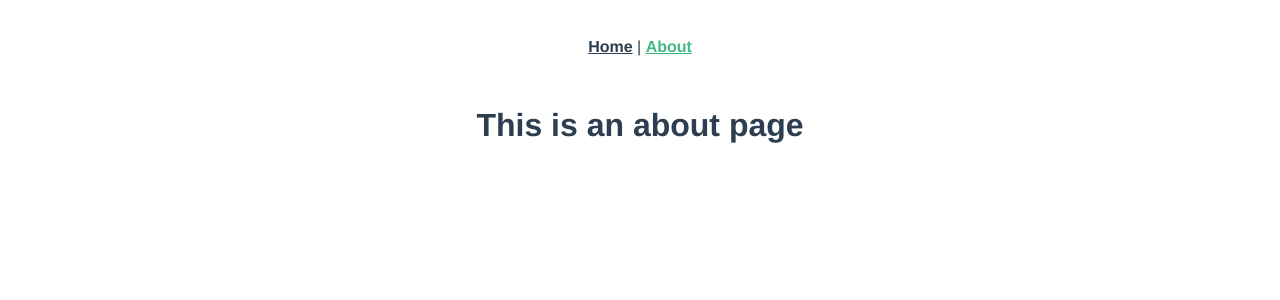
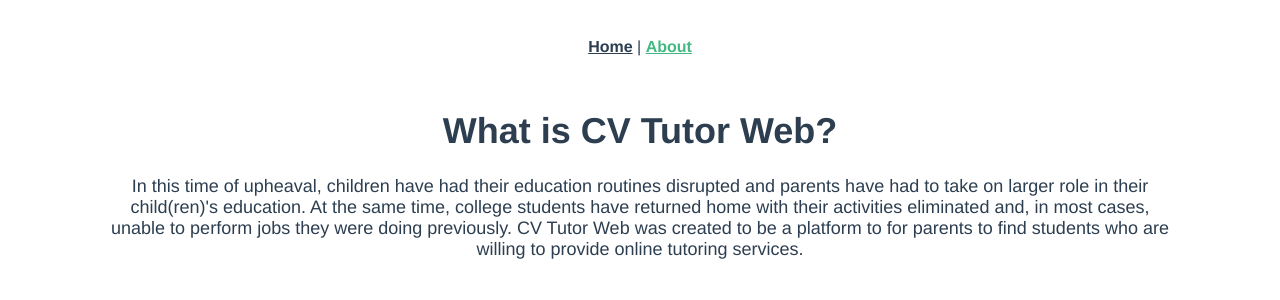
Before and after one commit to michaelgallipo/cv-tutor-vue, a Vue app: page /#/about in a window 1280 px wide. Shown: the top 300 px of the page. Built offline with nearby package versions, Linux system fonts and the light colour scheme.

Commit message:
Initial Commit

```diff
--- a/src/views/About.vue
+++ b/src/views/About.vue
@@ -1,5 +1,21 @@
 <template>
   <div class="about">
-    <h1>This is an about page</h1>
+    <div class="intro">
+      <h1>What is CV Tutor Web?</h1>
+      <p>
+        In this time of upheaval, children have had their education routines disrupted and parents have had to take on
+        larger role in their child(ren)'s education. At the same time, college students have returned home with
+        their activities eliminated and, in most cases, unable to perform jobs they were doing previously. CV Tutor Web
+        was created to be a platform to for parents to find students who are willing to provide online tutoring services.
+      </p>
+    </div>
   </div>
 </template>
+
+<style scoped>
+.about {
+  padding-left: 100px;
+  padding-right: 100px;
+  font-size: 18px;
+}
+</style>
--- a/src/views/Home.vue
+++ b/src/views/Home.vue
@@ -1,18 +1,19 @@
 <template>
   <div class="home">
-    <img alt="Vue logo" src="../assets/logo.png">
-    <HelloWorld msg="Welcome to Your Vue.js App"/>
+    <!-- <HelloWorld msg="Welcome to CV Tutor Web" /> -->
+    <h1>Welcome to CV Tutor Web</h1>
+    <img alt="Vue logo" src="../assets/splash_image.jpg" />
   </div>
 </template>
 
 <script>
 // @ is an alias to /src
-import HelloWorld from '@/components/HelloWorld.vue'
+import HelloWorld from "@/components/HelloWorld.vue";
 
 export default {
-  name: 'home',
+  name: "home",
   components: {
     HelloWorld
   }
-}
+};
 </script>
```
Also changed, not shown: src/assets/splash_image.jpg (added).
